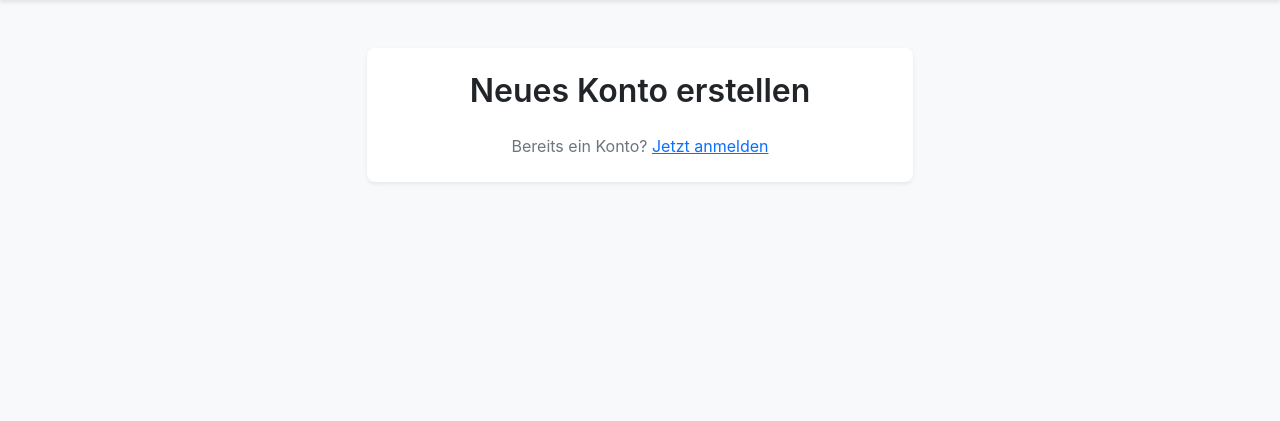
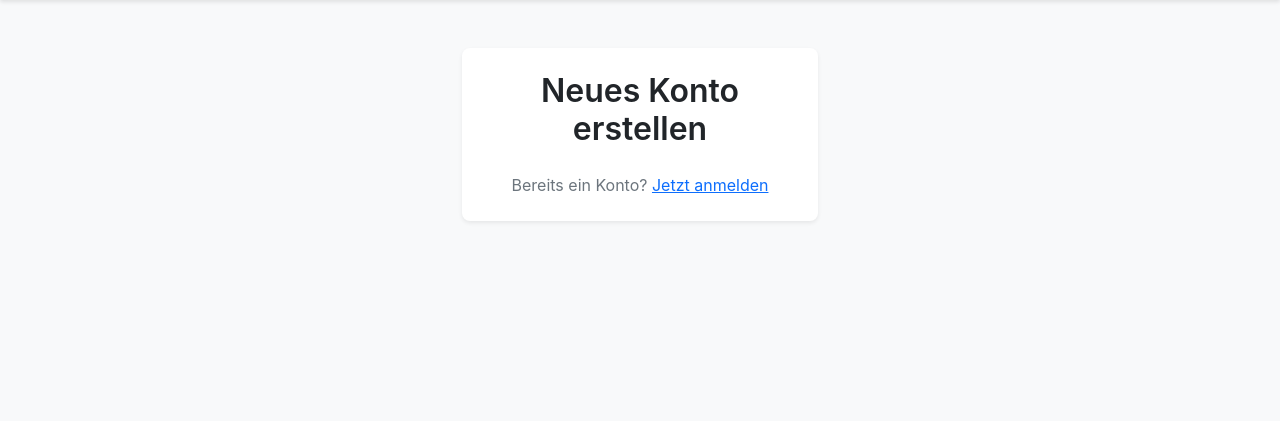
Before and after one commit to jackl1304/News, a Flask app: page /registrieren in a window 1280 px wide. Shown: the part 56-477 px from the top of the page. Run offline with Flask 3, Linux system fonts and the light colour scheme.

Commit message:
Update register.html

```diff
--- a/medtech_newsletter/templates/register.html
+++ b/medtech_newsletter/templates/register.html
@@ -2,13 +2,12 @@
 {% block title %}Registrieren{% endblock %}
 {% block content %}
 <div class="row justify-content-center">
-    <div class="col-md-8 col-lg-6">
+    <div class="col-md-6 col-lg-4">
         <div class="card shadow-sm">
             <div class="card-body p-4">
                 <h2 class="card-title text-center mb-4">Neues Konto erstellen</h2>
-
-                <form action="{{ url_for('register') }}" method="post" class="row g-3">
-                    <p class="text-center text-muted mt-3 mb-0">
+                <form action="{{ url_for('register') }}" method="post">
+                   <p class="text-center text-muted mb-0">
                         Bereits ein Konto? <a href="{{ url_for('login') }}">Jetzt anmelden</a>
                     </p>
                 </form>
```
